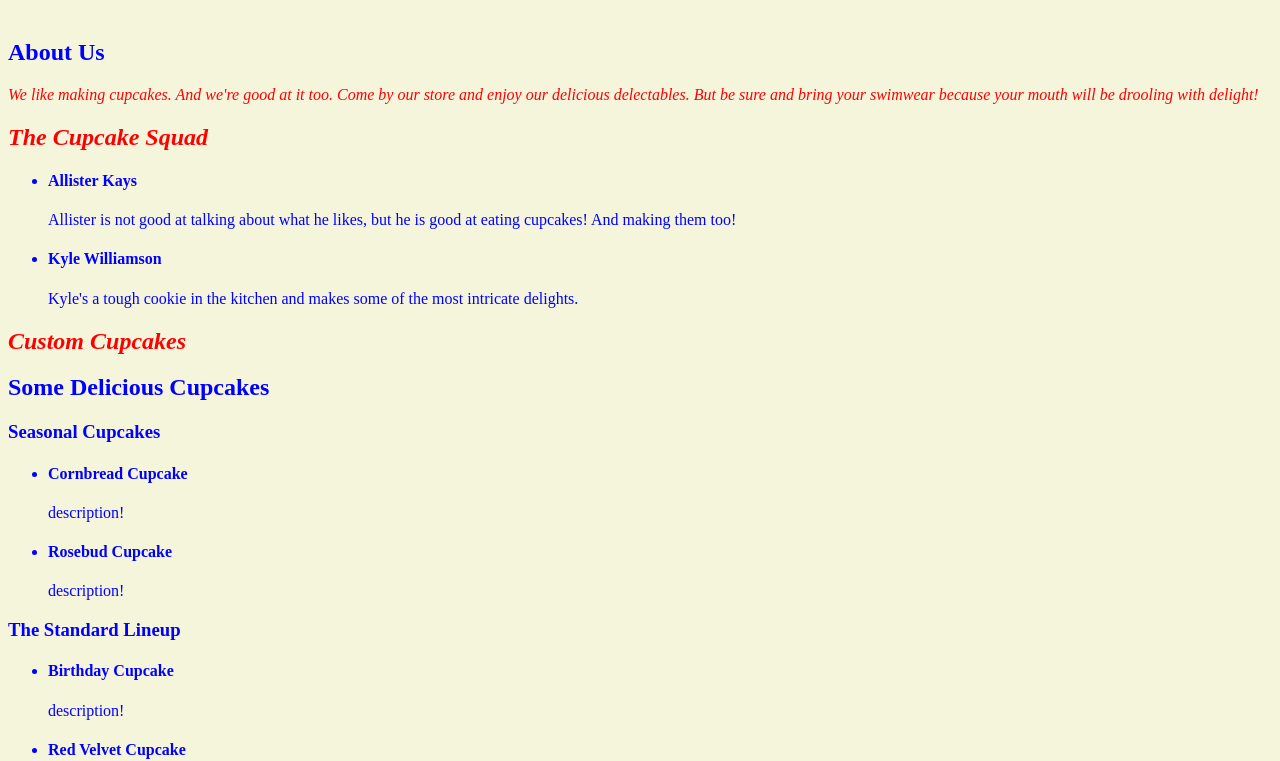
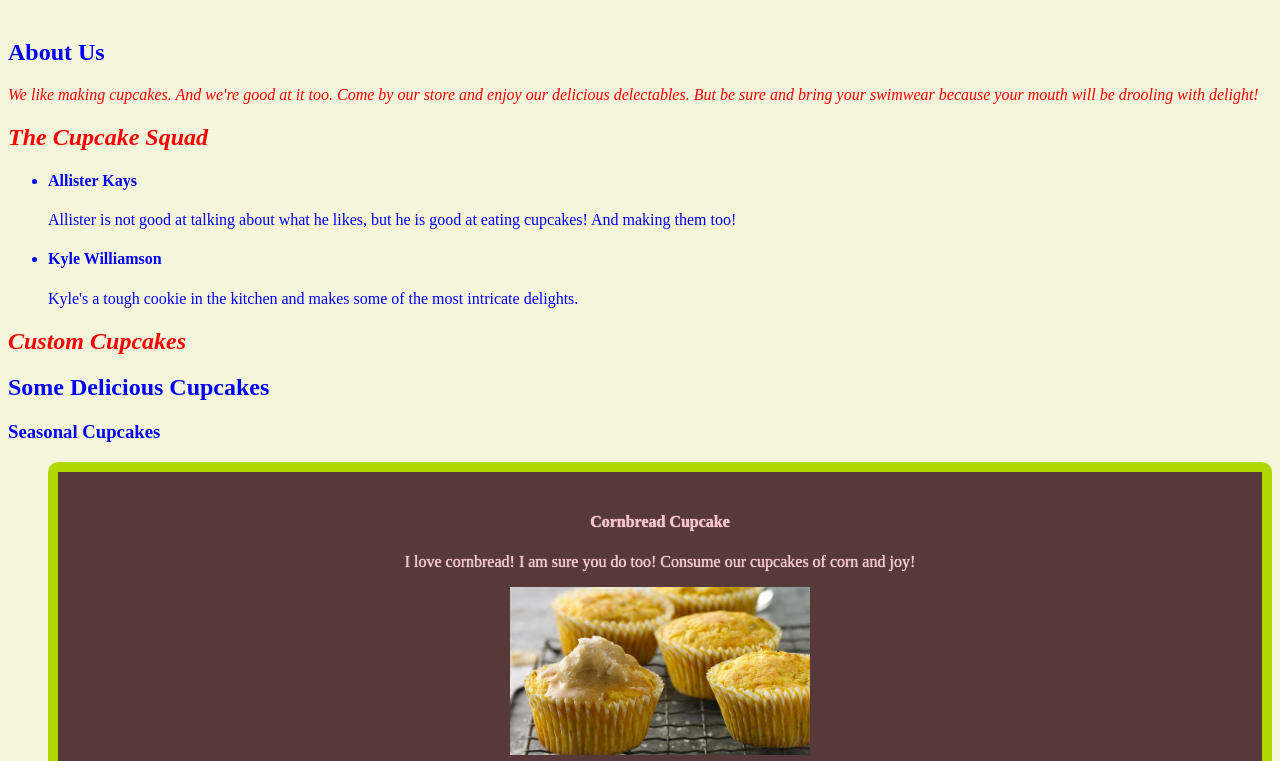
Before and after one commit to AlyxMoon/epicodus-day003-01-cupcake-shop, a plain HTML site: page index.html in a window 1280 px wide. Shown: the part 79-840 px from the top of the page. Drawn offline with Linux system fonts and the light colour scheme.

Commit message:
add additional styling to the page
Co-authored-by: Kyle Williamson <kylewilliamsonv1@gmail.com>

```diff
--- a/index.html
+++ b/index.html
@@ -41,9 +41,12 @@
   <h3>Seasonal Cupcakes</h3>
 
   <ul>
-    <li>
+    <li class="best">
       <h4>Cornbread Cupcake</h4>
-      <p>description!</p>
+      <p>
+        I love cornbread! I am sure you do too! Consume our cupcakes of corn and joy!
+      </p>
+      <img src="img/cupcakes/cornbread.jpg" />
     </li>
 
     <li>
--- a/styles.css
+++ b/styles.css
@@ -2,11 +2,40 @@ h1  {
   color: limegreen;
   text-shadow: 0 0 5px pink;
 }
+
 body {
   color: blue;
   background-color:beige;
 }
+
 .flashy {
   color: red;
   font-style: italic;
 }
+
+.best {
+  color: pink;
+  background-color: #583939;
+  border: 10px solid green;
+  border-radius: 10px;
+  padding: 20px 0;
+  text-align: center;
+  text-shadow: 0 0 1px white;
+  list-style-type: none;
+  animation: flash 2s alternate infinite;
+  animation-timing-function: ease-out;
+}
+
+img {
+  max-width: 300px;
+}
+
+@keyframes flash {
+  0% {
+    border-color: green;
+  }
+
+  100% {
+    border-color: yellow;
+  }
+}
```
Also changed, not shown: img/cupcakes/cornbread.jpg (added).
